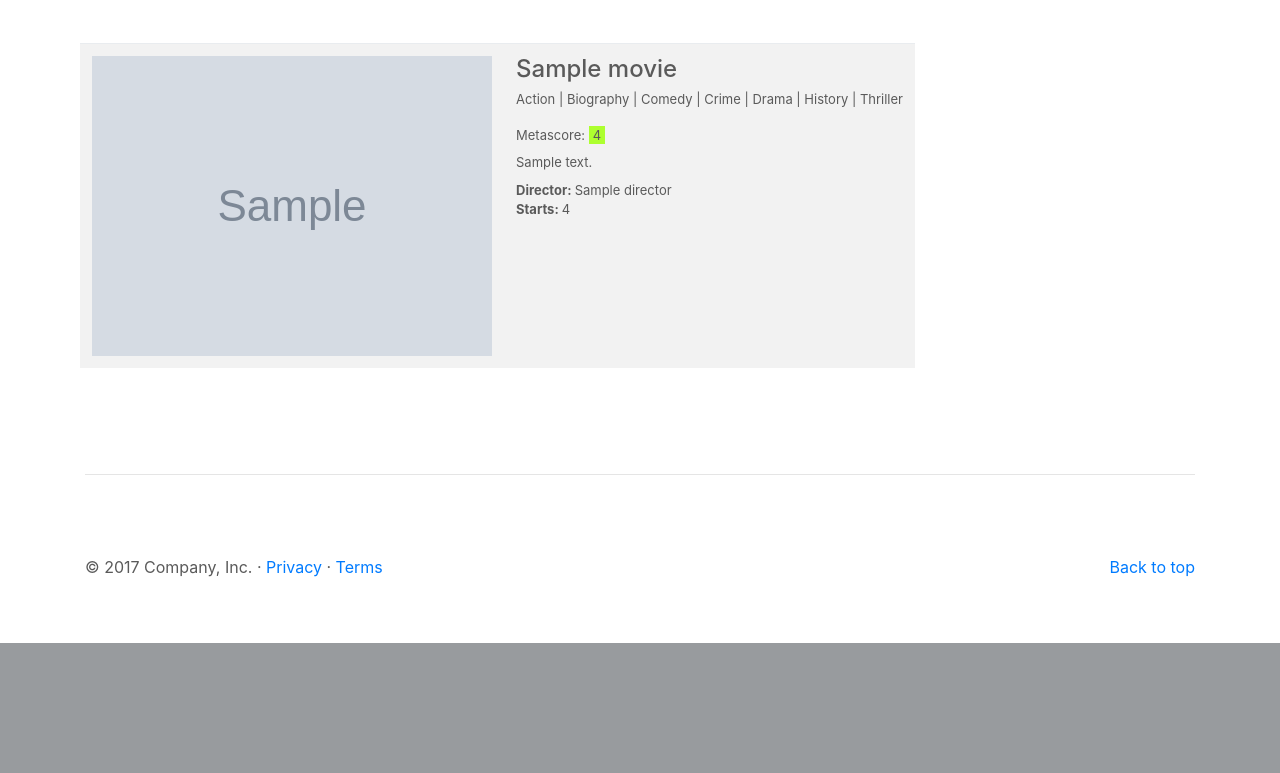
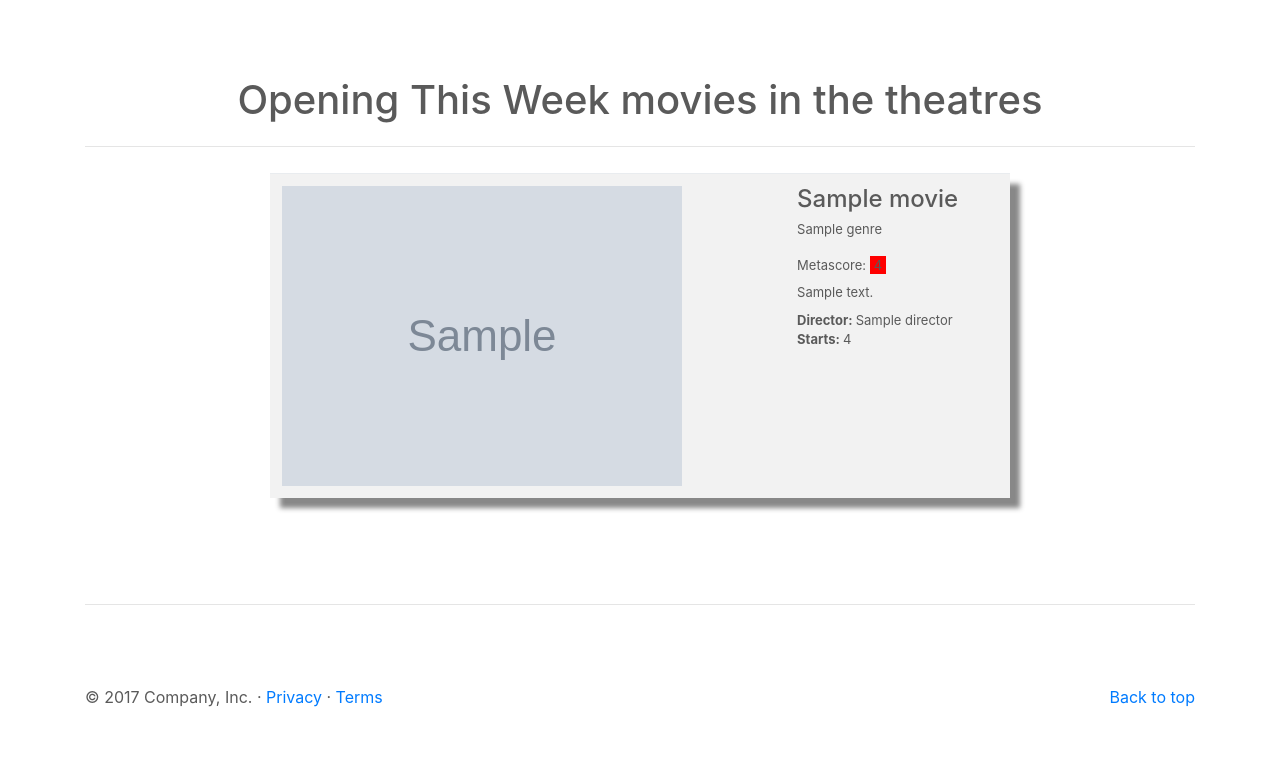
Before and after one commit to ofisser86/beautifulSoup, a Django app: template imbd/templates/imbd/index.html in a window 1280 px wide. Shown: the part 591-1364 px from the top of the page. Before the commit the page ends 1234 px from the top, so only its background shows below. Run offline with Django 3.2, Linux system fonts and the light colour scheme; the template is opened without the code that fills it: most values are stand-ins (such as "Sample title", 1, 10 or a date in 2020); grey boxes marked "Sample" are stand-in pictures; some libraries are stand-ins or nearby versions.

Commit message:
finish styling app

```diff
--- a/imbd/static/css/main.css
+++ b/imbd/static/css/main.css
@@ -104,6 +104,7 @@ body {
 
 }
 .high-rate{
+    background-color: greenyellow;
     padding: 1px 4px;
 }
 .low-rate{
@@ -111,12 +112,15 @@ body {
     padding: 1px 4px;
 }
 .rate{
-  background-color: greenyellow;
+
     padding: 1px 4px;
   }
 .middle-rate{
-  background-color: yellow;
+    background-color: yellow;
     padding: 1px 4px;
+}
+.box-shadow{
+    box-shadow: 10px 10px 5px #888888;
 }
 .overview{
     vertical-align: top;
@@ -125,3 +129,6 @@ body {
     margin-bottom: 8px;
     margin-top: 8px;
 }
+.uprow{
+    margin-top: 30px;
+}
--- a/imbd/templates/imbd/index.html
+++ b/imbd/templates/imbd/index.html
@@ -19,7 +19,7 @@
     <link href="{% static 'css/main.css' %}" rel="stylesheet">
     {% block extra_css %}{% endblock extra_css %}
 </head>
-<body>
+<div>
 
 <nav class="navbar navbar-expand-md navbar-dark fixed-top bg-dark">
     <a class="navbar-brand" href="#">Carousel</a>
@@ -42,7 +42,9 @@
     </div>
 </nav>
 
-<div id="myCarousel" class="carousel slide" data-ride="carousel">
+<div class="row uprow">
+<div class="col-lg-12">
+    <div id="myCarousel" class="carousel slide" data-ride="carousel">
     <ol class="carousel-indicators">
         <li data-target="#myCarousel" data-slide-to="0" class="active"></li>
         <li data-target="#myCarousel" data-slide-to="1"></li>
@@ -89,7 +91,8 @@
         <span class="sr-only">Next</span>
     </a>
 </div>
-
+</div>
+</div>
 
 <!-- Marketing messaging and featurettes
 ================================================== -->
@@ -97,19 +100,25 @@
 
 <div class="container marketing mycontainer">
     <div class="row">
-
-        <div class="col-lg-9 my">
+        <div class="col-lg-12">
+            <h1 class="text-center">Opening This Week movies in the theatres</h1>
+        </div>
+    </div>
+    <hr>
+    <div class="row  align-self-center">
+        <div class="col-lg-2"></div>
+        <div class="col-lg-8 my">
 
             <table class="table table-striped">
                 <tbody>
                 {% for movie in movie_list %}
-                    <tr>
+                    <tr class="box-shadow">
                         <td><img src="{{ movie.image }}"></td>
                         <td class="overview">
                             <h4>{{ movie.title }}</h4>
-                            <p> Action | Biography | Comedy | Crime | Drama | History | Thriller</p>
+                            <p>{{ movie.genre }}</p>
                             <div class="rating">Metascore: <span
-                                    class="rate {% if movie.rating|add:0 >= 60 %} high-rate {% elif movie.rating|add:0 <= 60 and movie.rating|add:0 >= 40 %} middle-rate {% else %} low-rate {% endif %}">{{ movie.rating }}</span>
+                                    class="rate {% if movie.rating|add:0 >= 60 %} high-rate {% elif movie.rating|add:0 <= 60 and movie.rating|add:0 >= 40 %} middle-rate {% elif  movie.rating|add:0 < 40 %} low-rate {% endif %}">{{ movie.rating }}</span>
                             </div>
                             <div class="description">{{ movie.description }}</div>
                             <div class="director"><strong>Director: </strong>{{ movie.director }}</div>
@@ -122,7 +131,7 @@
             </table>
 
         </div>
-
+        <div class="col-lg-2"></div>
     </div>
     <hr class="featurette-divider">
 
@@ -156,14 +165,3 @@
 <script src="https://maxcdn.bootstrapcdn.com/js/ie10-viewport-bug-workaround.js"></script>
 </body>
 </html>
-{##}
-{#{% for movie in movie_list %}#}
-{#{{ movie.title }}#}
-{#    <p>{{ movie.description }}</p>#}
-{#    <p>{{ movie.image }}</p>#}
-{#    <p>{{ movie.director }}</p>#}
-{#    <p>{{ movie.rating }}</p>#}
-{#    <p>{{ movie.genre }}</p>#}
-{#    <p>{{ movie.star }}</p>#}
-{##}
-{#{% endfor %}#}
--- a/imbd/views.py
+++ b/imbd/views.py
@@ -40,7 +40,7 @@ def imbdparser(request):
             # get rating
             'rating': rating,
             # Get rating list, clear from tags and \n, convert list to string
-            'genre': '|'.join(map(str, [genre.text.strip('\n') for genre in movie.select('span[itemprop="genre"]')])),
+            'genre': '| '.join(map(str, [genre.text.strip('\n') for genre in movie.select('span[itemprop="genre"]')])),
 
           }
         )
```
